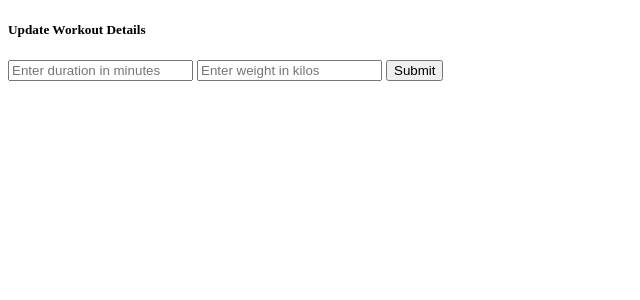
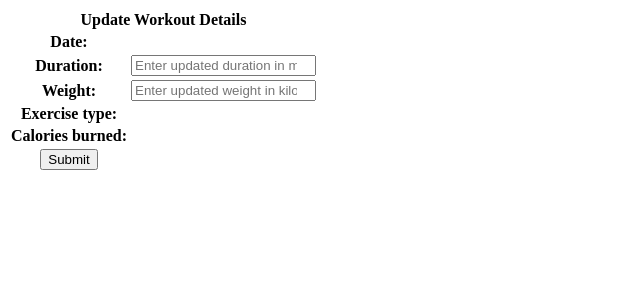
Before and after one commit to rcheng2/FocusFitness, a Flask app: template templates/modify.html in a window 1280 px wide. Shown: the top 300 px of the page, without its empty margins (0-640 px from the left). Run offline with Flask 2, Linux system fonts and the light colour scheme; the template is opened without the code that fills it, so the values that code supplies are empty.

Commit message:
forms with type number only accepts integers

```diff
--- a/templates/home.html
+++ b/templates/home.html
@@ -82,9 +82,9 @@
                                         </div>
 
                                         <div class="d-flex justify-content-center">
-                                            <input type="number" class="form-control my-3 mx-2 w-75" name="duration"
+                                            <input type="number" step="1" pattern="\d*" class="form-control my-3 mx-2 w-75" name="duration"
                                                 placeholder="Time in minutes" required min="1" max="9999" />
-                                            <input type="number" class="form-control my-3 w-75" name="weight"
+                                            <input type="number" step="1" pattern="\d*" class="form-control my-3 w-75" name="weight"
                                                 placeholder="Weight in Kilos" required min="1" max="9999" />
                                         </div>
                                         <div class="row justify-content-center">
--- a/templates/modify.html
+++ b/templates/modify.html
@@ -10,16 +10,53 @@
 
 <body>
     <form action="{{ url_for('edit')}}" method="POST">
-        <h5>Update Workout Details</h5>
+        <table>
+            <th colspan="2">Update Workout Details</th>
+            <input type="hidden" name="id" value={{workout.id}}>
+            <tr>
+                <th>
+                    Date:
+                </th>
+                <td>
+                    {{workout.timestamp.strftime("%B %d, %Y")}}
+                </td>
+            </tr>
+            <tr>
+                <th>
+                    Duration:
+                </th>
+                <td>
+                    <input type="number" step="1" pattern="\d*" name="duration" placeholder="Enter updated duration in minutes"
+                        value={{workout.duration}}>
+                </td>
+            </tr>
+            <tr>
+                <th>
+                    Weight:
+                </th>
+                <td>
+                    <input type="number" step="1" pattern="\d*"  name="weight" placeholder="Enter updated weight in kilos"
+                        value={{workout.weight}}>
+                </td>
+            </tr>
+            <tr>
+                <th>
+                    Exercise type:
+                </th>
+                <td>
+                    {{workout.exercise_type}}
+                </td>
+            </tr>
+            <input type="hidden" name="exercise_type" value="{{workout.exercise_type}}" />
+            <tr>
+                <th>Calories burned:</th>
+                <td>{{workout.calories_burned}}</td>
+            </tr>
+            <tr>
+                <th span="2"><input type="submit" value="Submit" /></th>
+            </tr>
 
-        <input type="hidden" name="id" value={{workout.id}}>
-        <input type="hidden" name="exercise_type" value="{{workout.exercise_type}}" />
-
-        <input type="number" name="duration" placeholder="Enter duration in minutes" value={{workout.duration}}>
-
-        <input type="number" name="weight" placeholder="Enter weight in kilos" value={{workout.weight}}>
-
-        <input type="submit" value="Submit" />
+        </table>
     </form>
 
 </body>
```
